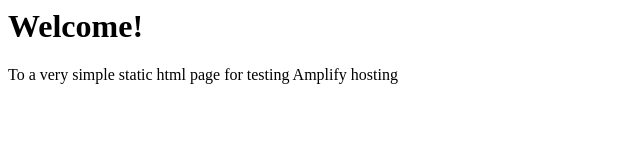
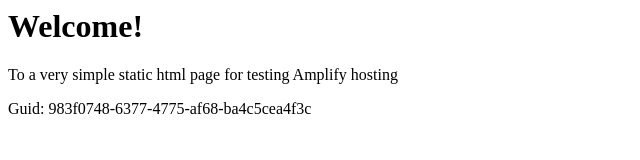
Before and after one commit to aws-aemilia-bah/Github-PR-Commit-Integration-Test-DoNotTouch-v0-preprod-me-south-1, a website: page src/index.html in a window 1280 px wide. Shown: the whole page, without its empty margins (0-640 px from the left). Drawn offline with Linux system fonts and the light colour scheme.

Commit message:
commit from integ tests

```diff
--- a/src/index.html
+++ b/src/index.html
@@ -1,3 +1,5 @@
+
+
 <html lang="en">
 
 <head>
@@ -10,6 +12,6 @@
 <body>
     <h1>Welcome!</h1>
     <p>To a very simple static html page for testing Amplify hosting</p>
-</body>
+    <p>Guid: 983f0748-6377-4775-af68-ba4c5cea4f3c</p></body>
 
 </html>
```
